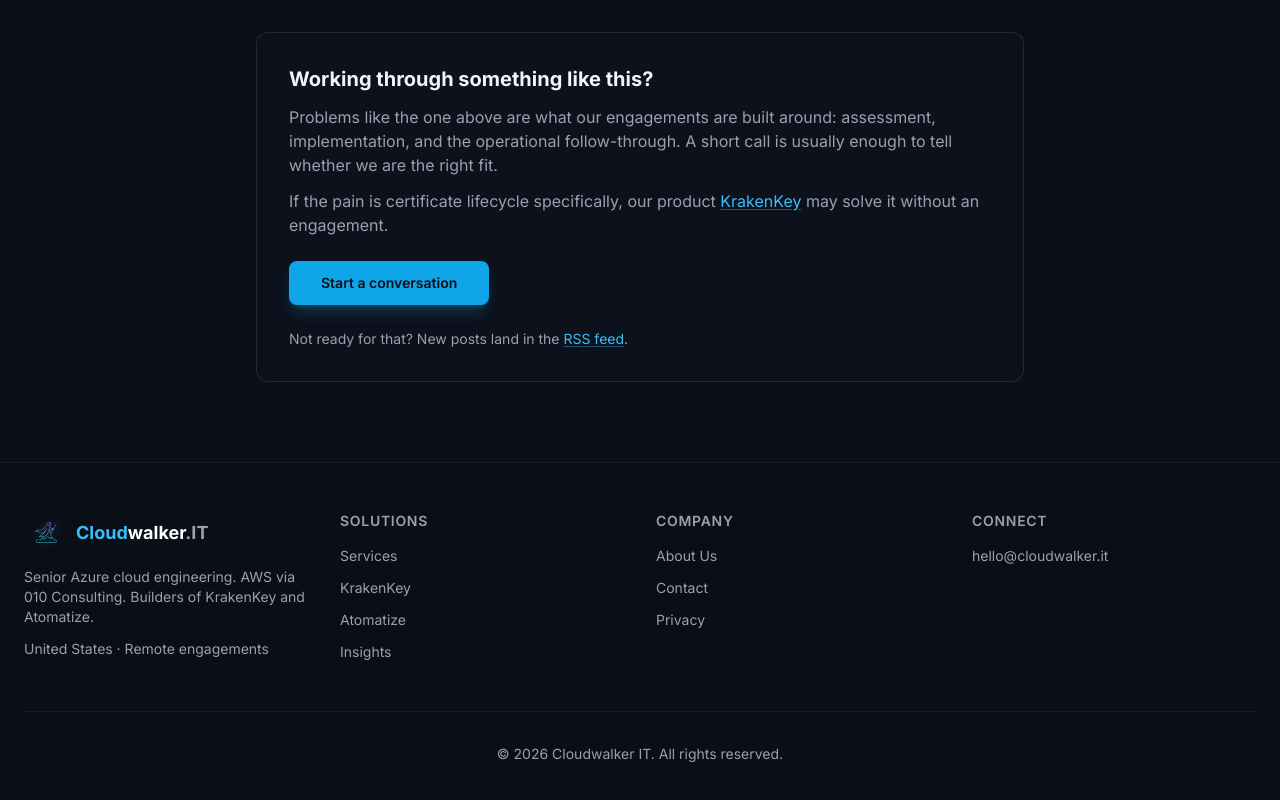
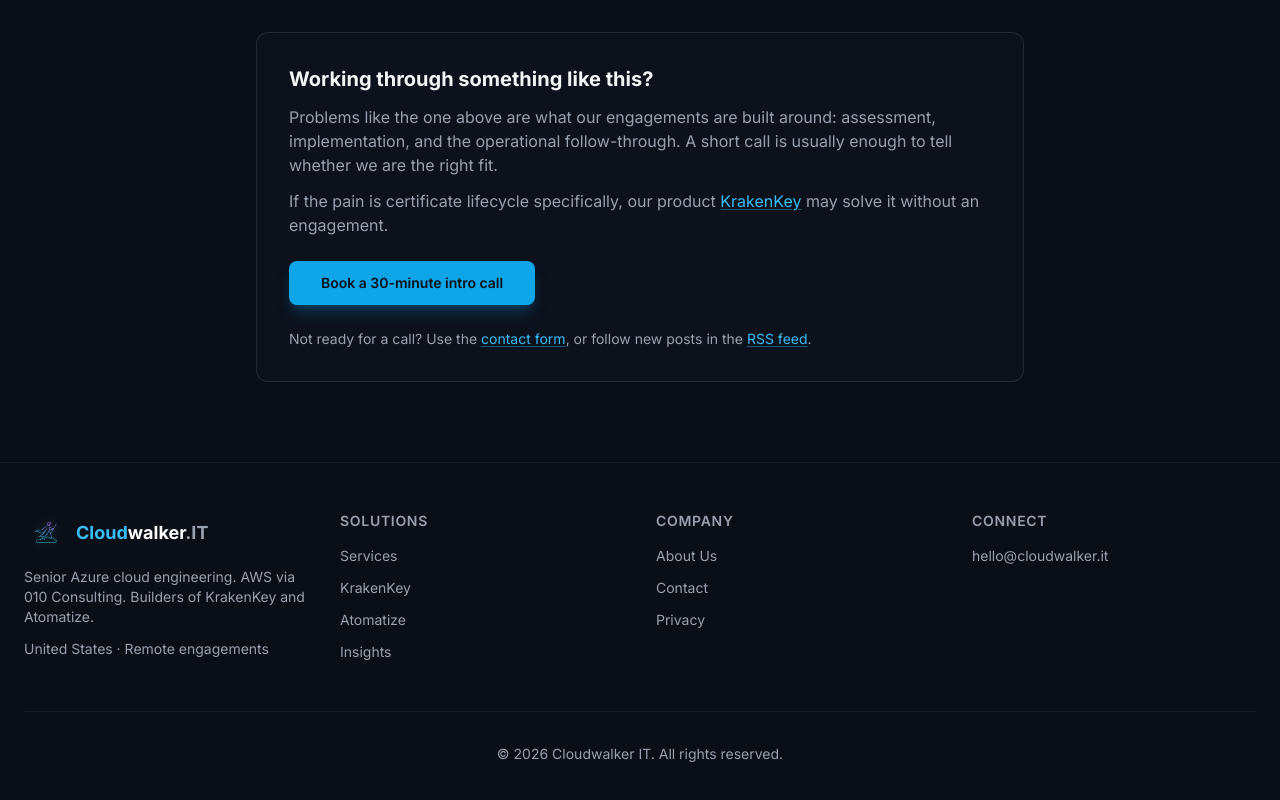
Before and after one commit to CloudWalkerIT/web, a Next.js app: page /insights/200-day-tls-certificates-what-it-means/ in a window 1280 px wide. Shown: the part 4084-4884 px from the top of the page. Built offline with nearby package versions, Linux system fonts and the light colour scheme; no server answers.

Commit message:
cta: booking link in blog post aside

```diff
--- a/src/app/insights/[slug]/page.tsx
+++ b/src/app/insights/[slug]/page.tsx
@@ -3,6 +3,7 @@
 import { notFound } from "next/navigation";
 import Section from "@/components/Section";
 import { getInsightBySlug, getAllInsightSlugs, formatInsightDate } from "@/lib/insights";
+import { BOOKING_CTA, BOOKING_URL } from "@/lib/site";
 
 interface Props {
   params: Promise<{ slug: string }>;
@@ -205,14 +206,23 @@
                 may solve it without an engagement.
               </p>
             )}
-            <Link
-              href="/contact/"
+            <a
+              href={BOOKING_URL}
+              target="_blank"
+              rel="noopener noreferrer"
               className="mt-6 inline-block rounded-lg bg-cloud-500 px-8 py-3 text-sm font-semibold text-dark-900 shadow-lg shadow-cloud-500/25 transition hover:bg-cloud-400"
             >
-              Start a conversation
-            </Link>
+              {BOOKING_CTA}
+            </a>
             <p className="mt-6 text-sm text-gray-400">
-              Not ready for that? New posts land in the{" "}
+              Not ready for a call? Use the{" "}
+              <Link
+                href="/contact/"
+                className="text-cloud-400 underline decoration-cloud-400/40 underline-offset-2 hover:decoration-cloud-400"
+              >
+                contact form
+              </Link>
+              , or follow new posts in the{" "}
               <a
                 href="/feed.xml"
                 className="text-cloud-400 underline decoration-cloud-400/40 underline-offset-2 hover:decoration-cloud-400"
```
